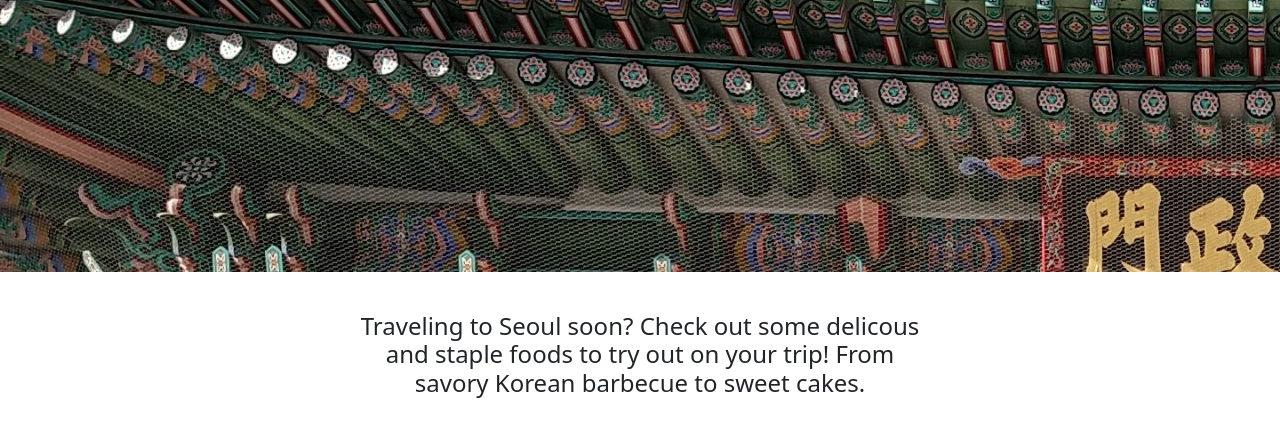
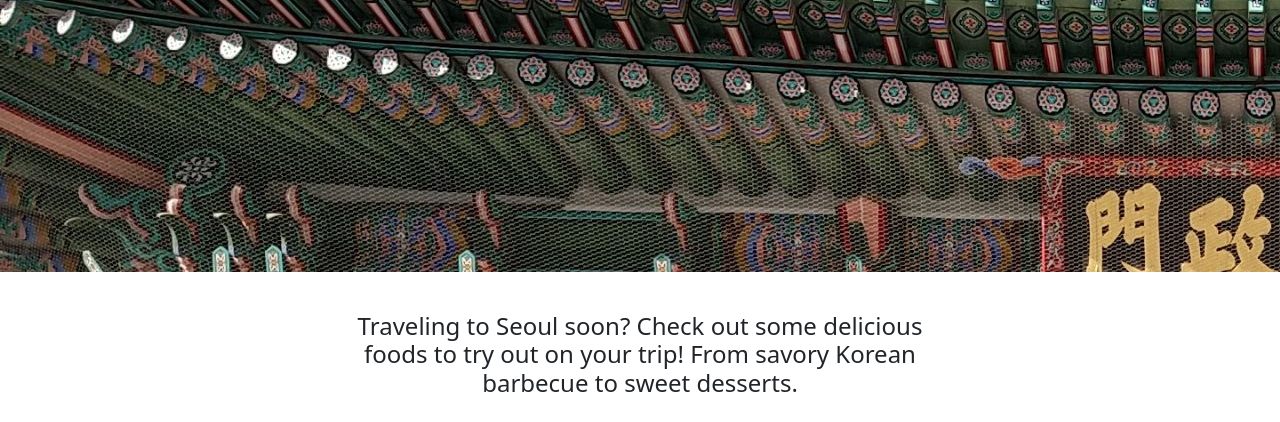
Before and after one commit to melvieira/First_VS_Code_Project, a plain HTML site: page index.html in a window 1280 px wide. Shown: the part 378-800 px from the top of the page. Drawn offline with nearby package versions, Linux system fonts and the light colour scheme; a web font is replaced by a local one.

Commit message:
fix spelling for delicious

```diff
--- a/index.html
+++ b/index.html
@@ -42,7 +42,8 @@
       class="banner"
       style="
         background: url(resources/images/background2.jpg) no-repeat;
-          background-size: auto; max-width:inherit;
+        background-size: auto;
+        max-width: inherit;
       "
     >
       <div class="container text-white">
@@ -50,13 +51,12 @@
       </div>
     </div>
 
-
     <div class="container col-xl-6">
       <div class="row d-flex align-justify-content-center">
-        <div class="col-md-12 d-flex justify-content-center"">
+        <div class="col-md-12 d-flex justify-content-center">
           <h4 class="text-center">
-            Traveling to Seoul soon? Check out some delicous and staple foods to
-            try out on your trip! From savory Korean barbecue to sweet cakes.
+            Traveling to Seoul soon? Check out some delicious foods to try out
+            on your trip! From savory Korean barbecue to sweet desserts.
           </h4>
         </div>
       </div>
@@ -71,7 +71,7 @@
           style="display: inline-block"
         >
           <!-- First card goes here -->
-        <div class="card border-0" style="max-width: 18rem; min-width: 225px; ">
+          <div class="card border-0" style="max-width: 18rem; min-width: 225px">
             <h5 class="card-title" style="text-align: center">Kimbap</h5>
             <img src="resources/images/kimbap.jpg" />
             <div class="card-body">
@@ -89,7 +89,7 @@
           style="display: inline-block"
         >
           <!-- Second card goes here -->
-        <div class="card border-0" style="max-width: 18rem; min-width: 225px;">
+          <div class="card border-0" style="max-width: 18rem; min-width: 225px">
             <h5 class="card-title" style="text-align: center">Samgyupsal</h5>
             <img src="resources/images/bbq.jpg" />
             <div class="card-body">
@@ -107,7 +107,7 @@
           style="display: inline-block"
         >
           <!-- Third card goes here -->
-        <div class="card border-0" style="max-width: 18rem; min-width: 225px; ">
+          <div class="card border-0" style="max-width: 18rem; min-width: 225px">
             <h5 class="card-title" style="text-align: center">Dalkgalbi</h5>
             <img src="resources/images/dalkgalbi.jpg" />
             <div class="card-body">
@@ -128,7 +128,7 @@
       <div class="row justify-content-center">
         <div
           class="col-md-4"
-          style="background-color: rgb(216, 248, 250); padding: 30px;"
+          style="background-color: rgb(216, 248, 250); padding: 30px"
         >
           <div
             id="carouselExampleControls"
```
Lines whose indentation alone changed are shown as unchanged.
